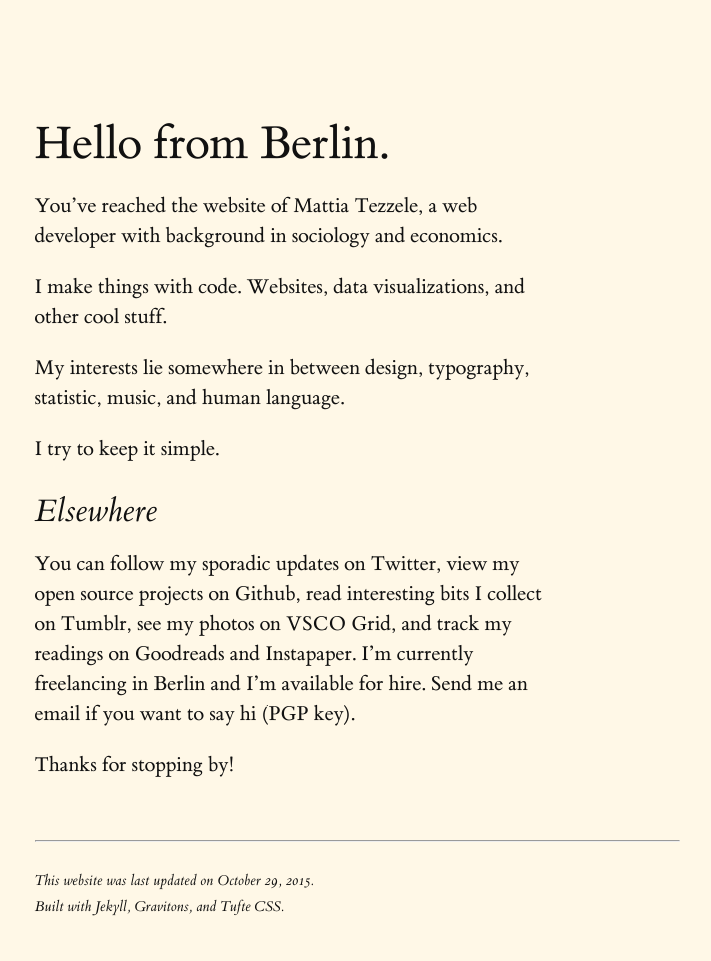
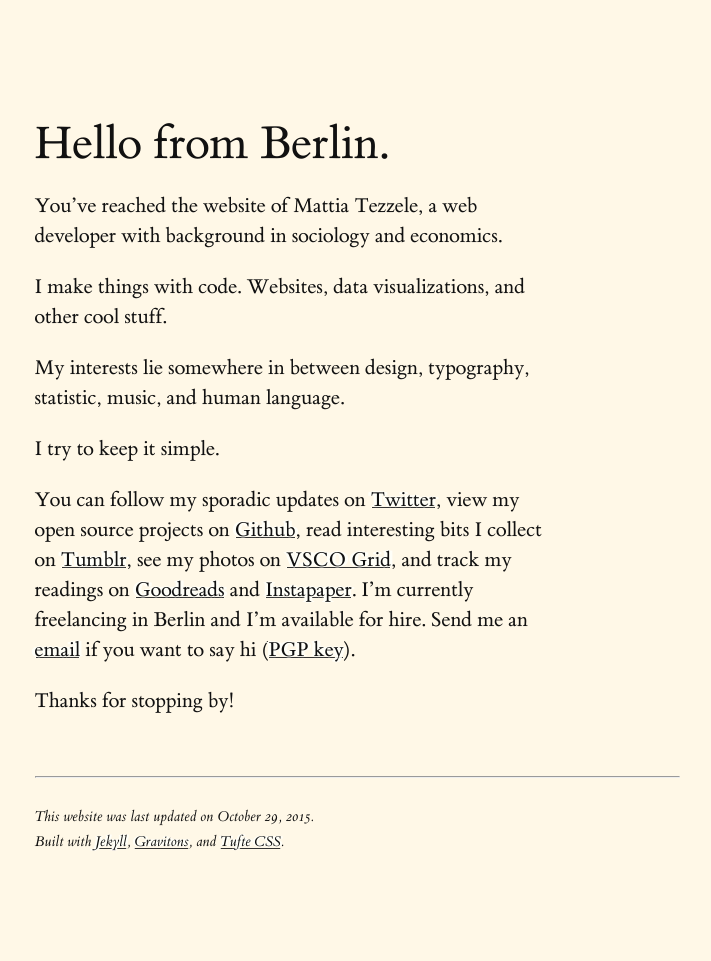
Before and after one commit to mrzool/mrzool.github.io, a Jekyll site: the page built from index.md, in a window 1280 px wide. Shown: the whole page, without its empty margins (283-994 px from the left). Built offline with Jekyll 4.4.1, drawn with Linux system fonts in a browser that asks for light colours; after the commit the page ends 900 px from its top, so only the background shows below that.

Commit message:
Revert "fix css path"
This reverts commit e36ec612607d78c3ec635793ef380ad25fee54a6.

```diff
--- a/_layouts/default.html
+++ b/_layouts/default.html
@@ -10,8 +10,8 @@
     <meta name="author" content="mrzool">
     <meta name="description" content="{{ site.description }}">
     <meta name="viewport" content="width=device-width, initial-scale=1">
-    {% comment %} <link rel="stylesheet" href="s.min.css"> {% endcomment %}
-    <link rel="stylesheet" href="s.css">
+    <link rel="stylesheet" href="s.min.css">
+    {% comment %} <link rel="stylesheet" href="s.css"> {% endcomment %}
   </head>
   <body class="container">
     <main class="pt4 px2 mb4">
--- a/index.md
+++ b/index.md
@@ -12,8 +12,6 @@
 
 I try to keep it simple.
 
-## Elsewhere
-
 You can follow my sporadic updates on [Twitter](http://twitter.com/mrzool_), view my open source projects on [Github](http://github.com/mrzool), read interesting bits I collect on [Tumblr](http://zoolnotes.tumblr.com), see my photos on [VSCO Grid](https://mrzool.vsco.co/), and track my readings on [Goodreads](http://www.goodreads.com/mrzool) and [Instapaper](https://www.instapaper.com/p/__zool). I'm currently freelancing in Berlin and I'm available for hire. Send me an [email](mailto:info@mrzool.cc) if you want to say hi ([PGP key](https://keybase.io/zool)).
 
 Thanks for stopping by!
--- a/package.json
+++ b/package.json
@@ -34,6 +34,6 @@
     "build:html": "jekyll build --watch --incremental",
     "minify:css": "uncss _site/index.html | cssnano > s.min.css",
     "clean": "rm -rf _site",
-    "server": "browser-sync start --server _site --files '_site/s.css, _site/*.html'"
+    "server": "browser-sync start --server _site --files '_site/css/mnml.css, _site/*.html'"
   }
 }
--- a/s.css
+++ b/s.css
@@ -875,9 +875,3 @@
   margin-left: auto;
   margin-right: auto;
 }
-
-a:link {
-  background: -webkit-linear-gradient(#FFF8E7, #FFF8E7), -webkit-linear-gradient(#FFF8E7, #FFF8E7), -webkit-linear-gradient(#333, #333);
-  background: linear-gradient(#FFF8E7, #FFF8E7), linear-gradient(#FFF8E7, #FFF8E7), linear-gradient(#333, #333);
-  text-shadow: 0.03em 0 #FFF8E7, -0.03em 0 #FFF8E7, 0 0.03em #FFF8E7, 0 -0.03em #FFF8E7, 0.06em 0 #FFF8E7, -0.06em 0 #FFF8E7, 0.09em 0 #FFF8E7, -0.09em 0 #FFF8E7, 0.12em 0 #FFF8E7, -0.12em 0 #FFF8E7, 0.15em 0 #FFF8E7, -0.15em 0 #FFF8E7;
-}
--- a/src/s.css
+++ b/src/s.css
@@ -17,9 +17,3 @@
   margin-left: auto;
   margin-right: auto;
 }
-
-a:link {
-  background: -webkit-linear-gradient(#FFF8E7, #FFF8E7), -webkit-linear-gradient(#FFF8E7, #FFF8E7), -webkit-linear-gradient(#333, #333);
-  background: linear-gradient(#FFF8E7, #FFF8E7), linear-gradient(#FFF8E7, #FFF8E7), linear-gradient(#333, #333);
-  text-shadow: 0.03em 0 #FFF8E7, -0.03em 0 #FFF8E7, 0 0.03em #FFF8E7, 0 -0.03em #FFF8E7, 0.06em 0 #FFF8E7, -0.06em 0 #FFF8E7, 0.09em 0 #FFF8E7, -0.09em 0 #FFF8E7, 0.12em 0 #FFF8E7, -0.12em 0 #FFF8E7, 0.15em 0 #FFF8E7, -0.15em 0 #FFF8E7;
-}
```
